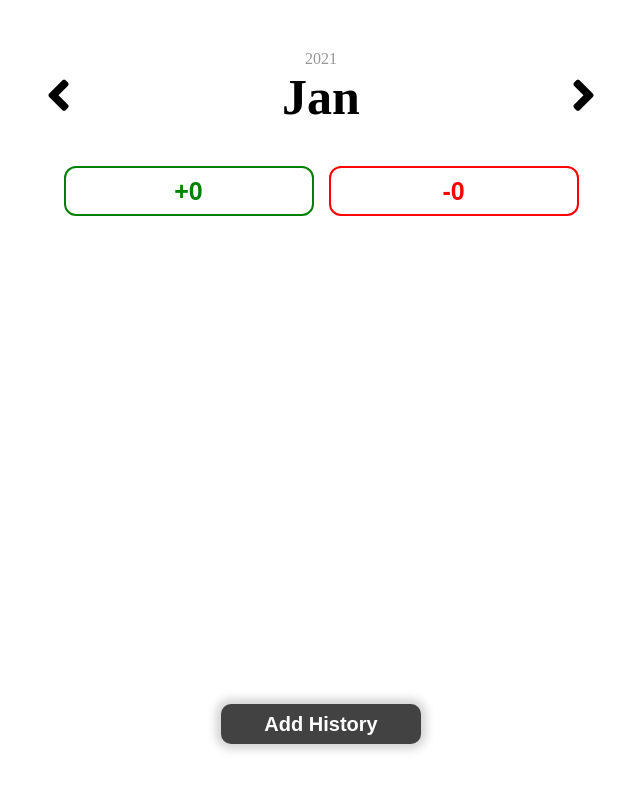
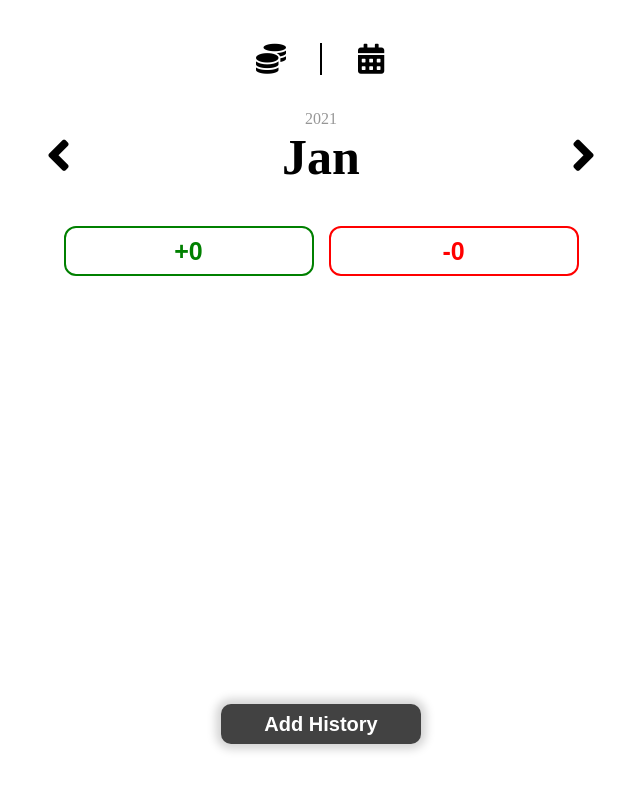
Before and after one commit to sangyun5108/BCSDproject, a React (Create React App) app: page / in a window 1280 px wide. Shown: the top 790 px of the page, without its empty margins (319-959 px from the left). Built offline with nearby package versions, Linux system fonts and the light colour scheme.

Commit message:
Main Page
mainpage라는 컴포넌트를 만들어 react-router를 통해 해루님의 calendar와 내가 만든 가계도를 원하는 아이콘에 따라 나타날 수 있도록 구현

```diff
--- a/src/App.js
+++ b/src/App.js
@@ -1,11 +1,11 @@
 import {Provider} from 'react-redux';
 import store from './redux/store';
-import AccountBook from '../src/pages/AccountBook';
+import MainPage from '../src/pages/MainPage';
 
 const App = () => {
   return(
     <Provider store={store}>
-      <AccountBook/>
+      <MainPage/>
     </Provider>
   );
 }
--- a/src/pages/AccountBook.js
+++ b/src/pages/AccountBook.js
@@ -1,11 +1,10 @@
 import React from 'react';
-import AddHistory from '../components/AddHistory';
 import ShowList from '../components/ShowList';
 import styled from 'styled-components';
 import {useEffect} from 'react';
 import { useDispatch} from 'react-redux';
 import {init} from '../redux/actions';
-import {Route, Switch, useHistory} from 'react-router-dom';
+import {useHistory} from 'react-router-dom';
 
 const AddHistoryBtn = styled.button`
   position:fixed;
@@ -41,15 +40,8 @@ const AccountBook = () => {
 
     return (
         <>
-            <Switch>
-                <Route exact path='/'>
-                    <ShowList/>
-                    <AddHistoryBtn onClick={onClickAdd}>Add History</AddHistoryBtn>
-                </Route>
-                <Route path='/addHistory'>
-                    <AddHistory/>
-                </Route>
-            </Switch>
+            <ShowList/>
+            <AddHistoryBtn onClick={onClickAdd}>Add History</AddHistoryBtn>
         </>
     );
 }
--- /dev/null
+++ b/src/pages/MainPage.js
@@ -0,0 +1,81 @@
+import React from 'react';
+import AccountBook from './AccountBook';
+import { Route,Switch,useHistory } from 'react-router';
+import styled from 'styled-components';
+import AddHistory from '../components/AddHistory';
+
+const Wrapper = styled.div`
+    width:100%;
+    display:flex;
+    height:60px;
+    align-items:center;
+    justify-content:center;
+`;
+
+const BtnWrapper = styled.div`
+    width:150px;
+    display:flex;
+    justify-content:space-between;
+`;
+
+const Btn = styled.button`
+    width:50px;
+    padding:0px;
+    font-size:30px;
+    border:none;
+    outline:none;
+    background:none;
+    &:hover{
+        cursor:pointer;
+        transform:scale(1.3);
+    }
+`;
+
+const Stick = styled.div`
+    width:2px;
+    height:32px;
+    background:black;
+`;
+
+const MainPage = () => {
+
+    const history = useHistory();
+
+    const onClickBtn = (e) => {
+        const value = e.target.parentNode.value;
+        if(value==='account'){
+            history.push('/');
+        }else{
+            history.push('/calendar');
+        }
+    }
+
+    return(
+        <>
+            <Wrapper>
+                <BtnWrapper>
+                    <Btn onClick={onClickBtn} value='account'>
+                        <i className="fas fa-coins"></i>
+                    </Btn>
+                    <Stick></Stick>
+                    <Btn onClick={onClickBtn} value='calendar'>
+                        <i className="fas fa-calendar-alt"></i>
+                    </Btn>
+                </BtnWrapper>
+            </Wrapper>
+            <Switch>
+                <Route exact path='/'>
+                    <AccountBook/>
+                </Route>
+                <Route exact path='/addHistory'>
+                    <AddHistory/>
+                </Route>
+                <Route path='/calendar'>
+                    <h1>Calender</h1>
+                </Route>
+            </Switch>
+        </>
+    );
+}
+
+export default MainPage;
```
